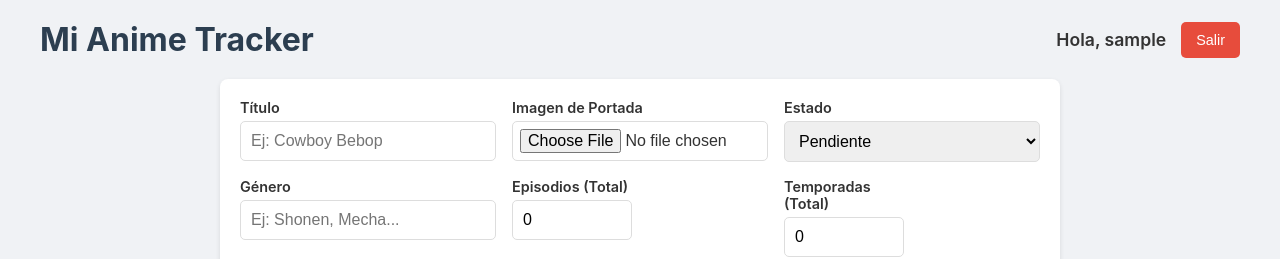
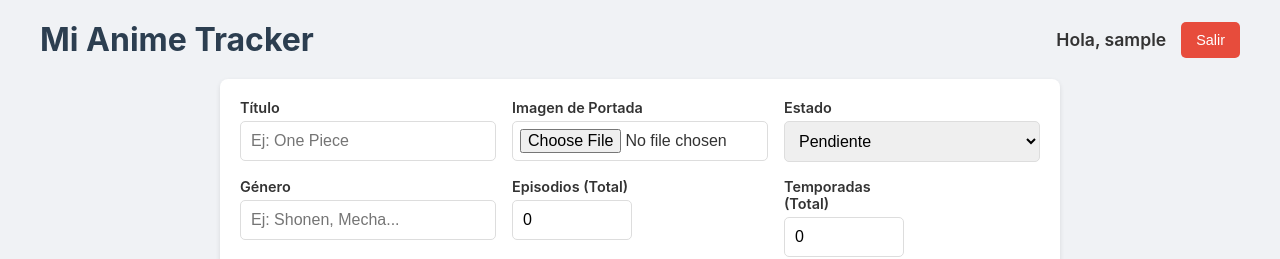
Before and after one commit to SteveIpartek/anime-tracker-frontend, a React (Create React App) app: page / in a window 1280 px wide. Shown: the top 259 px of the page. Built offline with nearby package versions, Linux system fonts and the light colour scheme; no server answers; sample sign-in values are in the browser's storage.

Commit message:
ver 3.4.1 opt

```diff
--- a/src/components/AnimeCard.js
+++ b/src/components/AnimeCard.js
@@ -130,7 +130,7 @@ function AnimeCard({ anime, onDelete, onUpdate }) {
           <label>Mis Comentarios:</label>
           <textarea
             className="comentarios-edit"
-            placeholder="Escribe tus notas..."
+            placeholder="Escribe un comentario..."
             value={comentarios}
             onChange={(e) => setComentarios(e.target.value)}
             onBlur={handleComentariosBlur}
--- a/src/components/AnimeForm.js
+++ b/src/components/AnimeForm.js
@@ -67,7 +67,7 @@ function AnimeForm({ onAddAnime }) {
     <form onSubmit={handleSubmit} className="anime-form">
       <div className="form-group">
         <label>Título</label>
-        <input name="titulo" type="text" placeholder="Ej: Cowboy Bebop" value={data.titulo} onChange={handleChange} />
+        <input name="titulo" type="text" placeholder="Ej: One Piece" value={data.titulo} onChange={handleChange} />
       </div>
 
       <div className="form-group">
```
